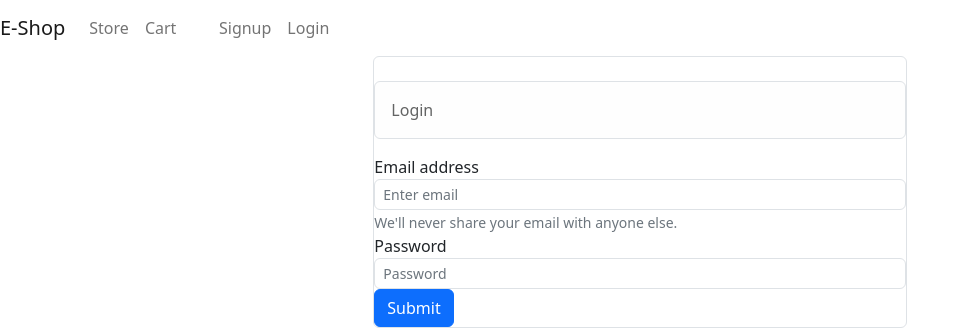
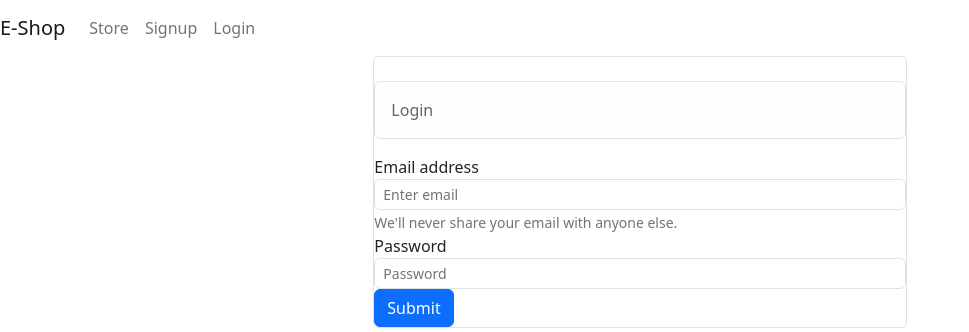
Before and after one commit to Rajish123/Ecommerce, a Django app: template Store/templates/login.html in a window 1280 px wide. Shown: the top 332 px of the page, without its empty margins (0-969 px from the left). Run offline with Django 4.2, Linux system fonts and the light colour scheme; the template is opened without the code that fills it, so the values that code supplies are empty.

Commit message:
hiding navlinks

```diff
--- a/Store/templates/base.html
+++ b/Store/templates/base.html
@@ -31,17 +31,18 @@
 
 
         <ul class=" navbar-nav my-2 my-lg-0">
+          {% if request.session.customer %}
+
           <li class="nav-item ">
             <a class="nav-link" href="/cart">Cart
               <span class="badge badge-info">{{request.session.cart.keys|length}}</span></a>
           </li>
-          {% if request.session.customer %}
 
           <li class="nav-item ">
             <a class="nav-link" href="/orders">Orders</a>
           </li>
           <li class="nav-item ">
-            <a class="nav-link" href="/logout">Logout</a>
+            <a class="nav-link" href="{% url 'account:logout' %}">Logout</a>
           </li>
           {% else %}
 
@@ -49,7 +50,7 @@
             <a class="nav-link" href="{% url 'account:signup' %}">Signup</a>
           </li>
           <li class="nav-item ">
-            <a class="nav-link" href="{% url 'account:login' %">Login</a>
+            <a class="nav-link" href="{% url 'account:login' %}">Login</a>
           </li>
           {% endif %}
 
```
